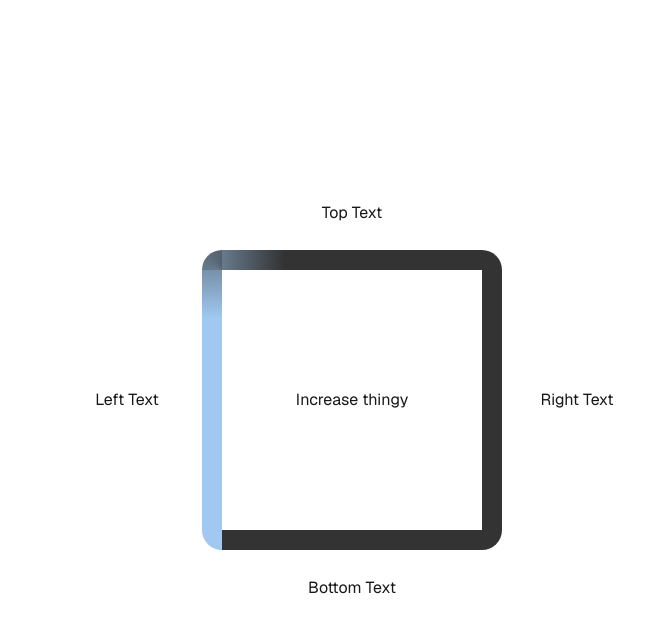
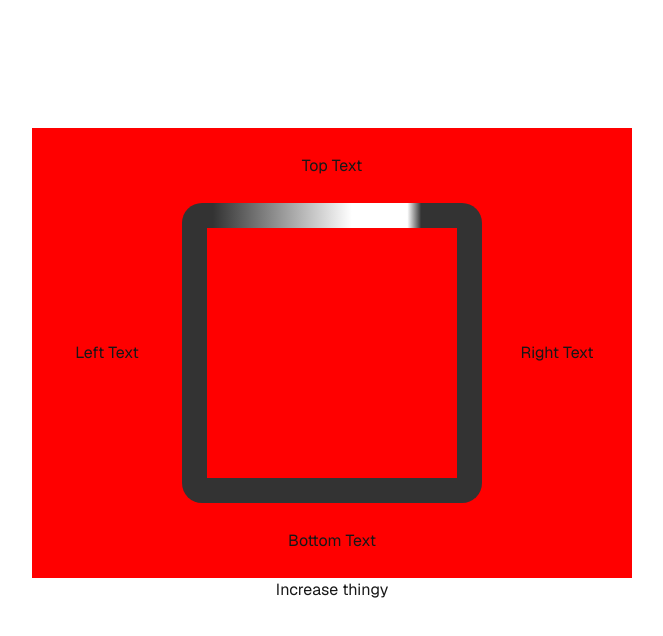
Before and after one commit to christianharris-3/box-breathing, a Next.js app: page / in a window 1280 px wide. Shown: the top 636 px of the page, without its empty margins (288-951 px from the left). Built offline with nearby package versions, Linux system fonts and the light colour scheme.

Commit message:
made fade effect alot smoother

```diff
--- a/app/page.tsx
+++ b/app/page.tsx
@@ -1,8 +1,6 @@
 'use client';
 
-import { motion } from "motion/react";
 import {useEffect, useRef, useState} from "react";
-import {fill} from "eslint-config-next";
 
 
 function percentageClamp(val: number) {
@@ -10,60 +8,36 @@ function percentageClamp(val: number) {
     // return Math.max(Math.min(val, 100), -100)
 }
 function degClamp(val: number) {
-    return val;
-    // return Math.max(Math.min(val, 360), -360)
+    // return val;
+    return Math.max(Math.min(val, 360), -360)
 }
 
-function SquareAnimation() {
+function modulus(val: number) {
+    if (val > 0 && val < 200) return val+400
+    return val;
+}
+function reversemodulus(val: number) {
+    if (val > 300 && val < 400) return val-400
+    return val;
+}
+
+function SquareAnimation({fillPercent, fillColour, backgroundColour }) {
 
     // const backgroundColour = useRef("#ffffff");
     // const fillColour = useRef("#000000");
 
-    const [backgroundColour, setBackgroundColour] = useState("#333333");
-    const [fillColour, setFillColour] = useState("#ff0000");
+    const borderRadius = "20px";
+    const squareBorderWidth = 25;
+    const cornerRatio = 0.1;
+    const headSize = 5;
+    const bodySize = 20
+    const tailSize = 50;
 
-    const [fillPercent, setFillPercent] = useState(0);
-    const timerValueOffset = useRef(0);
-
-    const [sideDuration, setSideDuration] = useState(6);
-
-    useEffect(() => {
-        const animate = (time) => {
-            let value = time/11/sideDuration - timerValueOffset.current;
-            // console.log(value);
-            if (value > 400) {
-                timerValueOffset.current += 400;
-                value -= 400;
-            }
-            setFillPercent(value);
-            requestAnimationFrame(animate);
-        };
-        requestAnimationFrame(animate);
-    }, [fillPercent, sideDuration]);
-
-    useEffect(() => {
-
-        const fillColours = [
-            "rgb(255, 220, 120)",  // Yellow (soft)
-            "rgb(180, 220, 180)",  // Pale Green
-            "rgb(60, 120, 80)",    // Dark Green
-            "rgb(160, 200, 240)",  // Light Blue
-            "rgb(50, 80, 150)",    // Dark Blue
-            "rgb(150, 120, 200)"   // Purple
-        ];
-        const newCol = fillColours[sideDuration-3]
-        if (newCol != fillColour) {
-            setFillColour(newCol);
-        }
-    }, [sideDuration, fillColour]);
-
-    const borderRadius = "20px";
-    const squareBorderWidth = 20;
-    const cornerRatio = 0.07;
-    const headSize = 50;
-    const cornerHeadSize = 500;
-    const cornerOffset = -1;
-    const tail_size = 100;
+    const cornerOffset = 0;
+    const cornerHeadSize = headSize;
+    const cornerBodySize = bodySize;
+    const cornerTailSize = tailSize;
+    const cornerRatioTail = cornerRatio;
 
     const lineBackgroundStyle = {
         position: "absolute",
@@ -75,79 +49,130 @@ function SquareAnimation() {
     return (
         <div style={{position:"relative", width: "300px", height: "300px", display: "flex", alignItems: "center", justifyContent: "center"}}>
             <div style={{ ...lineBackgroundStyle, bottom: 0, left: 0, borderBottomLeftRadius: borderRadius,
-                backgroundImage: `conic-gradient(from 180deg at 100% 0%, ${fillColour} ${degClamp((fillPercent+cornerOffset)/cornerRatio)}deg, ${backgroundColour} ${degClamp((fillPercent+cornerOffset)/cornerRatio+cornerHeadSize)}deg)`}}>
+                backgroundImage: `conic-gradient(from 180deg at 100% 0%,
+                ${backgroundColour} ${degClamp((reversemodulus(fillPercent) + cornerOffset - cornerBodySize - cornerTailSize) / cornerRatioTail)}deg,
+                ${fillColour} ${degClamp((reversemodulus(fillPercent) + cornerOffset - cornerBodySize) / cornerRatioTail)}deg,
+                ${fillColour} ${degClamp((reversemodulus(fillPercent) + cornerOffset)/cornerRatio)}deg,
+                ${backgroundColour} ${degClamp((reversemodulus(fillPercent) + cornerOffset + cornerHeadSize)/cornerRatio)}deg)`}}>
             </div>
             <div style={{ ...lineBackgroundStyle, height: `calc(100% - ${squareBorderWidth*2}px)`, bottom: squareBorderWidth, left: 0,
-                backgroundImage: `linear-gradient(to top, ${fillColour} ${percentageClamp(((fillPercent/100-(cornerRatio))/(1-cornerRatio))*100)}%, ${backgroundColour} ${percentageClamp(((fillPercent/100-(cornerRatio))/(1-cornerRatio))*100+headSize)}%)`}}>
+                backgroundImage: `linear-gradient(to top,
+                ${backgroundColour} ${percentageClamp((((reversemodulus(fillPercent)-bodySize-tailSize)/100-(cornerRatio))/(1-cornerRatio))*100)}%,
+                ${fillColour} ${percentageClamp((((reversemodulus(fillPercent)-bodySize)/100-(cornerRatio))/(1-cornerRatio))*100)}%,
+                ${fillColour} ${percentageClamp(((reversemodulus(fillPercent)/100-(cornerRatio))/(1-cornerRatio))*100)}%,
+                ${backgroundColour} ${percentageClamp((((reversemodulus(fillPercent)+headSize)/100-(cornerRatio))/(1-cornerRatio))*100)}%)`}}>
             </div>
 
             <div style={{ ...lineBackgroundStyle, top: 0, left: 0, borderTopLeftRadius: borderRadius,
-                backgroundImage: `conic-gradient(from 270deg at 100% 100%, ${fillColour} ${degClamp((fillPercent+cornerOffset-100)/cornerRatio)}deg, ${backgroundColour} ${degClamp((fillPercent+cornerOffset-100)/cornerRatio+cornerHeadSize)}deg)`}}>
+                backgroundImage: `conic-gradient(from 270deg at 100% 100%,
+                ${backgroundColour} ${degClamp((fillPercent - 100 + cornerOffset - cornerBodySize - cornerTailSize) / cornerRatioTail)}deg,
+                ${fillColour} ${degClamp((fillPercent - 100 + cornerOffset - cornerBodySize) / cornerRatioTail)}deg,
+                ${fillColour} ${degClamp((fillPercent - 100 + cornerOffset) / cornerRatio)}deg,
+                ${backgroundColour} ${degClamp((fillPercent - 100 + cornerOffset + cornerHeadSize) / cornerRatio)}deg)`}}>
             </div>
             <div style={{ ...lineBackgroundStyle, width: `calc(100% - ${squareBorderWidth*2}px)`, top: 0, left: squareBorderWidth,
-                backgroundImage: `linear-gradient(to right, ${fillColour} ${percentageClamp((((fillPercent-100)/100-(cornerRatio))/(1-cornerRatio))*100)}%, ${backgroundColour} ${percentageClamp((((fillPercent-100)/100-(cornerRatio))/(1-cornerRatio))*100+headSize)}%)`}}>
+                backgroundImage: `linear-gradient(to right,
+                ${backgroundColour} ${percentageClamp((((fillPercent - 100 - bodySize - tailSize) / 100 - (cornerRatio)) / (1 - cornerRatio)) * 100)}%,
+                ${fillColour} ${percentageClamp((((fillPercent - 100 - bodySize) / 100 - (cornerRatio)) / (1 - cornerRatio)) * 100)}%,
+                ${fillColour} ${percentageClamp((((fillPercent - 100) / 100 - (cornerRatio)) / (1 - cornerRatio)) * 100)}%,
+                ${backgroundColour} ${percentageClamp((((fillPercent - 100 + headSize) / 100 - (cornerRatio)) / (1 - cornerRatio)) * 100)}%)`}}>
             </div>
 
             <div style={{ ...lineBackgroundStyle, top: 0, right: 0, borderTopRightRadius: borderRadius,
-                backgroundImage: `conic-gradient(from 0deg at 0% 100%, ${fillColour} ${degClamp((fillPercent+cornerOffset-200)/cornerRatio)}deg, ${backgroundColour} ${degClamp((fillPercent+cornerOffset-200)/cornerRatio+cornerHeadSize)}deg)`}}>
+                backgroundImage: `conic-gradient(from 0deg at 0% 100%,
+                ${backgroundColour} ${degClamp((fillPercent - 200 + cornerOffset - cornerBodySize - cornerTailSize) / cornerRatioTail)}deg,
+                ${fillColour} ${degClamp((fillPercent - 200 + cornerOffset - cornerBodySize) / cornerRatioTail)}deg,
+                ${fillColour} ${degClamp((fillPercent - 200 + cornerOffset) / cornerRatio)}deg,
+                ${backgroundColour} ${degClamp((fillPercent - 200 + cornerOffset + cornerHeadSize) / cornerRatio)}deg)`}}>
             </div>
             <div style={{ ...lineBackgroundStyle, height: `calc(100% - ${squareBorderWidth*2}px)`, top: squareBorderWidth, right: 0,
-                backgroundImage: `linear-gradient(to bottom, ${fillColour} ${percentageClamp((((fillPercent-200)/100-(cornerRatio))/(1-cornerRatio))*100)}%, ${backgroundColour} ${percentageClamp((((fillPercent-200)/100-(cornerRatio))/(1-cornerRatio))*100+headSize)}%)`}}>
+                backgroundImage: `linear-gradient(to bottom,
+                ${backgroundColour} ${percentageClamp((((modulus(fillPercent) - 200 - bodySize - tailSize) / 100 - (cornerRatio)) / (1 - cornerRatio)) * 100)}%,
+                ${fillColour} ${percentageClamp((((modulus(fillPercent) - 200 - bodySize) / 100 - (cornerRatio)) / (1 - cornerRatio)) * 100)}%,
+                ${fillColour} ${percentageClamp((((modulus(fillPercent) - 200) / 100 - (cornerRatio)) / (1 - cornerRatio)) * 100)}%,
+                ${backgroundColour} ${percentageClamp((((modulus(fillPercent) - 200 + headSize) / 100 - (cornerRatio)) / (1 - cornerRatio)) * 100)}%)`}}>
             </div>
 
             <div style={{ ...lineBackgroundStyle, bottom: 0, right: 0, borderBottomRightRadius: borderRadius,
-                backgroundImage: `conic-gradient(from 90deg at 0% 0%, ${fillColour} ${degClamp((fillPercent+cornerOffset-300)/cornerRatio)}deg, ${backgroundColour} ${degClamp((fillPercent+cornerOffset-300)/cornerRatio+cornerHeadSize)}deg)`}}>
+                backgroundImage: `conic-gradient(from 90deg at 0% 0%,
+                ${backgroundColour} ${degClamp((modulus(fillPercent) - 300 + cornerOffset - cornerBodySize - cornerTailSize) / cornerRatioTail)}deg,
+                ${fillColour} ${degClamp((modulus(fillPercent) - 300 + cornerOffset - cornerBodySize) / cornerRatioTail)}deg,
+                ${fillColour} ${degClamp((modulus(fillPercent) - 300 + cornerOffset) / cornerRatio)}deg,
+                ${backgroundColour} ${degClamp((modulus(fillPercent) - 300 + cornerOffset + cornerHeadSize) / cornerRatio)}deg)`}}>
             </div>
             <div style={{ ...lineBackgroundStyle, width: `calc(100% - ${squareBorderWidth*2}px)`, bottom: 0, right: squareBorderWidth,
-                backgroundImage: `linear-gradient(to left, ${fillColour} ${percentageClamp((((fillPercent-300)/100-(cornerRatio))/(1-cornerRatio))*100)}%, ${backgroundColour} ${percentageClamp((((fillPercent-300)/100-(cornerRatio))/(1-cornerRatio))*100+headSize)}%)`}}>
+                backgroundImage: `linear-gradient(to left,
+                ${backgroundColour} ${percentageClamp((((modulus(fillPercent) - 300 - bodySize - tailSize) / 100 - (cornerRatio)) / (1 - cornerRatio)) * 100)}%,
+                ${fillColour} ${percentageClamp((((modulus(fillPercent) - 300 - bodySize) / 100 - (cornerRatio)) / (1 - cornerRatio)) * 100)}%,
+                ${fillColour} ${percentageClamp((((modulus(fillPercent) - 300) / 100 - (cornerRatio)) / (1 - cornerRatio)) * 100)}%,
+                ${backgroundColour} ${percentageClamp((((modulus(fillPercent) - 300 + headSize) / 100 - (cornerRatio)) / (1 - cornerRatio)) * 100)}%)`}}>
             </div>
-            <button onClick={() => {setSideDuration(sideDuration+1)}}>
-                Increase thingy
-            </button>
         </div>
-
     )
-
-    // return <motion.button animate={{opacity: 1}}>Im a button</motion.button>
 }
 
 
-function foo(){
-}
 
 function AnimatedBox() {
     // Item = useRef(null);
 
+    const [backgroundColour, setBackgroundColour] = useState("#333333");
+    const [fillColour, setFillColour] = useState("#ff0000");
+
+    const [sideDuration, setSideDuration] = useState(3);
+
+    function updateSideDuration(newSideDuration: number) {
+
+        const fillColours = [
+            "rgb(255, 220, 120)",  // Yellow (soft)
+            "rgb(180, 220, 180)",  // Pale Green
+            "rgb(60, 120, 80)",    // Dark Green
+            "rgb(160, 200, 240)",  // Light Blue
+            "rgb(50, 80, 150)",    // Dark Blue
+            "rgb(150, 120, 200)"   // Purple
+        ];
+        if (newSideDuration != sideDuration) {
+            setFillColour(fillColours[newSideDuration-3]);
+            setSideDuration(newSideDuration);
+        }
+    }
+
+    const [fillPercent, setFillPercent] = useState(0);
+    const timerValueOffset = useRef(0);
+
+    useEffect(() => {
+        let frameId;
+
+        const animate = (time) => {
+            let value = time/10/sideDuration - timerValueOffset.current;
+            if (value > 400) {
+                timerValueOffset.current += 400;
+                value -= 400;
+            }
+            setFillPercent(value);
+            frameId = requestAnimationFrame(animate);
+        };
+        frameId = requestAnimationFrame(animate);
+
+        return () => {
+            cancelAnimationFrame(frameId);
+        };
+    }, [fillPercent, sideDuration]);
+
     return (
-        // <div ref={Item} className="box-breathing-container" onClick={()=>{foo()}}>
-        <div className="box-breathing-container">
-            <div className="top-bottom-text">Top Text</div>
-            <div className="middle-row">
-                <div className="left-right-text">Left Text</div>
-                <SquareAnimation />
-                {/*<i className="fi fi-sr-angle-small-down"></i>*/}
-                {/*<i className="fi fi-sr-angle-small-down"></i>*/}
-                {/*<i className="fi fi-sr-angle-small-down"></i>*/}
-                {/*<div className="box">*/}
-                {/*    <AnimatedThing/>*/}
-                {/*    <span className="background-line top"></span>*/}
-                {/*    <span className="slider-line top" id="left-progress-bar"></span>*/}
-
-                {/*    <span className="background-line right"></span>*/}
-                {/*    <span className="slider-line right"></span>*/}
-
-                {/*    <span className="background-line bottom"></span>*/}
-                {/*    <span className="slider-line bottom"></span>*/}
-
-                {/*    <span className="background-line left"></span>*/}
-                {/*    <span className="slider-line left"></span>*/}
-
-                {/*    <div className="content">Hello</div>*/}
-                {/*</div>*/}
-                <div className="left-right-text">Right Text</div>
+        <div style={{backgroundColor: fillColour}}>
+            <div style={{backgroundColor: fillColour}} className="box-breathing-container">
+                <div className="top-bottom-text">Top Text</div>
+                <div className="middle-row">
+                    <div className="left-right-text">Left Text</div>
+                    <SquareAnimation fillPercent={fillPercent} fillColour={"#ffffff"} backgroundColour={backgroundColour}/>
+                    <div className="left-right-text">Right Text</div>
+                </div>
+                <div className="top-bottom-text">Bottom Text</div>
+                <button onClick={() => {updateSideDuration(sideDuration+1)}}>
+                    Increase thingy
+                </button>
             </div>
-
-            <div className="top-bottom-text">Bottom Text</div>
         </div>
     );
 }
```
